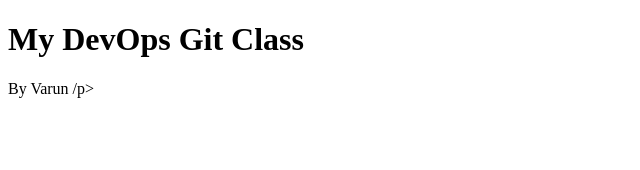
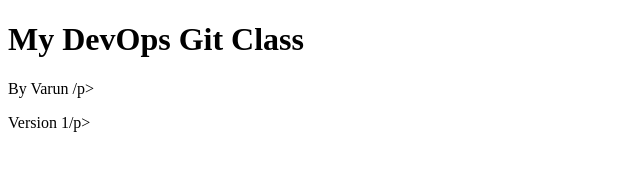
Before and after one commit to manikcloud/DevOps-Tutorial-Jan-06-2024-batch, a plain HTML site: page index.html in a window 1280 px wide. Shown: the full height of the page, 0-640 px from the left. Drawn offline with Linux system fonts and the light colour scheme.

Commit message:
Update index.html

```diff
--- a/index.html
+++ b/index.html
@@ -10,6 +10,8 @@
 
 <p> By Varun /p>
 
+  <p>Version 1/p>
+
 
 
 </body>
```
